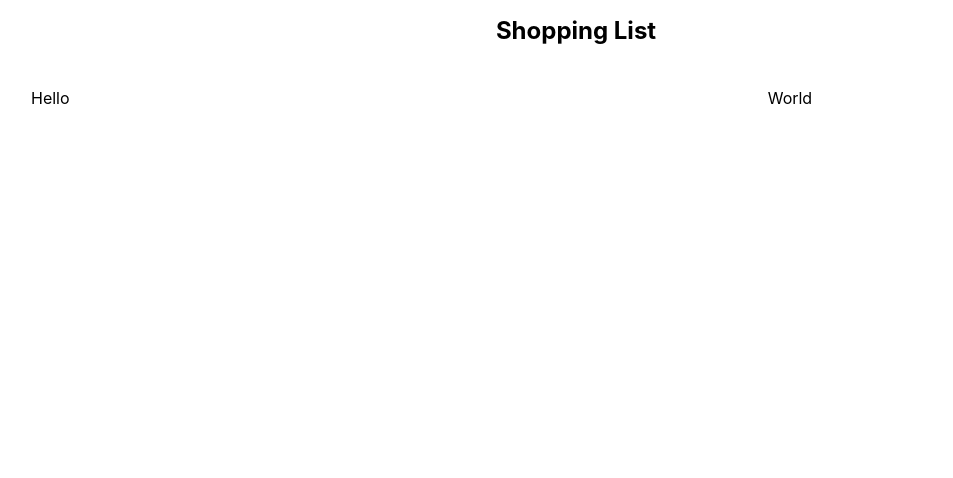
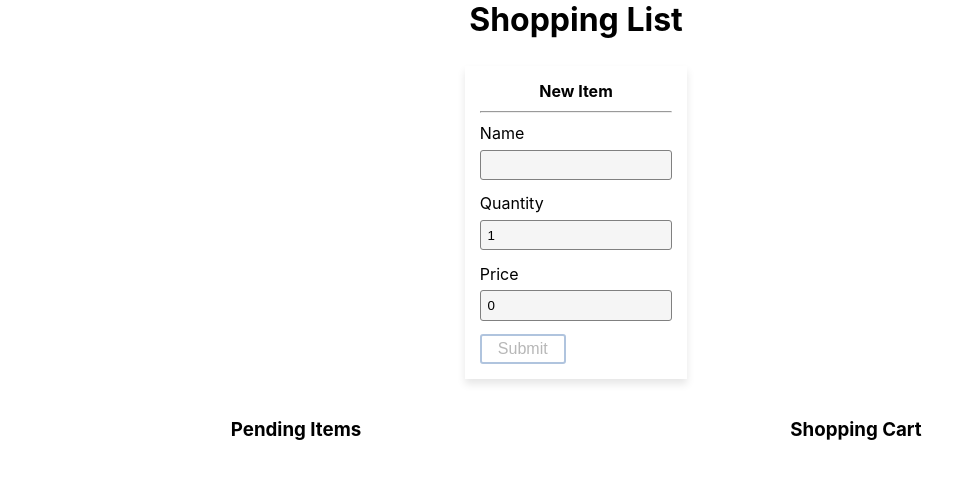
Before and after one commit to TheCodingDojo/react-shopping-list, a React (Create React App) app: page / in a window 1280 px wide. Shown: the top 478 px of the page, without its empty margins (64-1017 px from the left). Built offline with nearby package versions, Linux system fonts and the light colour scheme.

Commit message:
initial NewItem component

```diff
--- a/src/App.js
+++ b/src/App.js
@@ -1,27 +1,51 @@
-import "./App.css";
-import styled from "styled-components";
+import React, { useState } from "react";
+import styled, { createGlobalStyle } from "styled-components";
 
 import { Container } from "./components/Container";
 import { Grid, Row, Col } from "./components/Grid";
+import { NewItem } from "./components/NewItem";
 
 function App() {
+  const [items, setItems] = useState([]);
+
+  // Since this is a small project, otherwise styled-reset pkg could be used.
+  const GlobalStyle = createGlobalStyle`
+  * {
+    box-sizing: border-box;
+    margin: 0;
+    padding: 0;
+  }
+`;
+
+  // To avoid having to both items and setItems as props of NewItem.
+  const addItem = (item) => setItems([item, ...items]);
+
   const Title = styled.h1`
-    font-size: 1.5em;
     text-align: center;
+    margin-bottom: 15px;
+  `;
+
+  const TitleMd = styled.h3`
+    text-align: center;
+    margin-bottom: 15px;
   `;
 
   return (
-    <div>
     <Container>
+      <GlobalStyle />
       <Title>Shopping List</Title>
+      <NewItem addItem={addItem} />
       <Grid>
         <Row>
-            <Col size={2}>Hello</Col>
-            <Col size={1}>World</Col>
+          <Col size={1}>
+            <TitleMd>Pending Items</TitleMd>
+          </Col>
+          <Col size={1}>
+            <TitleMd>Shopping Cart</TitleMd>
+          </Col>
         </Row>
       </Grid>
     </Container>
-    </div>
   );
 }
 
--- /dev/null
+++ b/src/components/NewItem.js
@@ -0,0 +1,82 @@
+import React, { useState } from "react";
+import styled from "styled-components";
+
+import { Grid, Row, ColShadow } from "./Grid";
+import { Input } from "./Input";
+
+export const NewItem = ({ addItem }) => {
+  const defaultQuantity = 1,
+    defaultPrice = 0;
+
+  const [name, setName] = useState("");
+  const [quantity, setQuantity] = useState(defaultQuantity);
+  const [price, setPrice] = useState(defaultPrice);
+
+  function handleSubmit(e) {
+    e.preventDefault();
+
+    addItem({
+      name,
+      quantity: +quantity, // convert to num shorthand
+      price: +price,
+      pending: true,
+    });
+
+    setName("");
+    setQuantity(defaultQuantity);
+    setPrice(defaultPrice);
+  }
+
+  const Title = styled.h4`
+    text-align: center;
+  `;
+
+  const Hr = styled.hr`
+    margin: 10px 0;
+  `;
+
+  const Button = styled.button`
+    font-size: 1em;
+    padding: 0.25em 1em;
+    border: 2px solid lightsteelblue;
+    border-radius: 3px;
+    background: transparent;
+  `;
+
+  return (
+    <form onSubmit={handleSubmit}>
+      <Grid>
+        <Row justifyContent="center">
+          <ColShadow>
+            <Title>New Item</Title>
+            <Hr />
+            <label>Name</label>
+            <Input
+              value={name}
+              type="text"
+              onChange={(e) => setName(e.target.value)}
+            />
+
+            <label>Quantity</label>
+            <Input
+              value={quantity}
+              type="number"
+              onChange={(e) => setQuantity(e.target.value)}
+            />
+
+            <label>Price</label>
+            <Input
+              value={price}
+              type="number"
+              onChange={(e) => setPrice(e.target.value)}
+            />
+
+            <div>
+              <Button disabled={name.length < 2}>Submit</Button>
+            </div>
+          </ColShadow>
+        </Row>
+      </Grid>
+    </form>
+  );
+};
```
Lines whose indentation alone changed are shown as unchanged.
